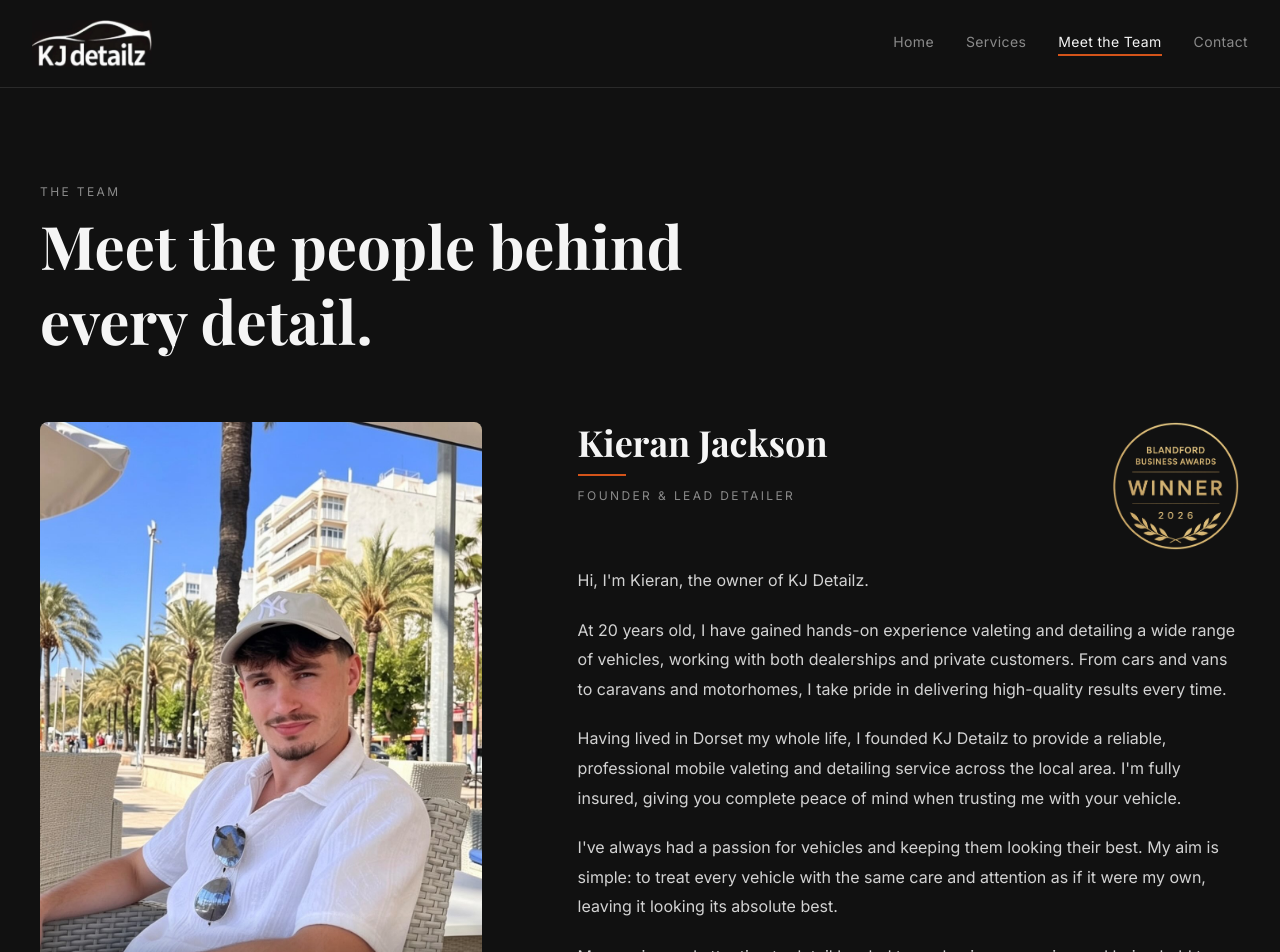
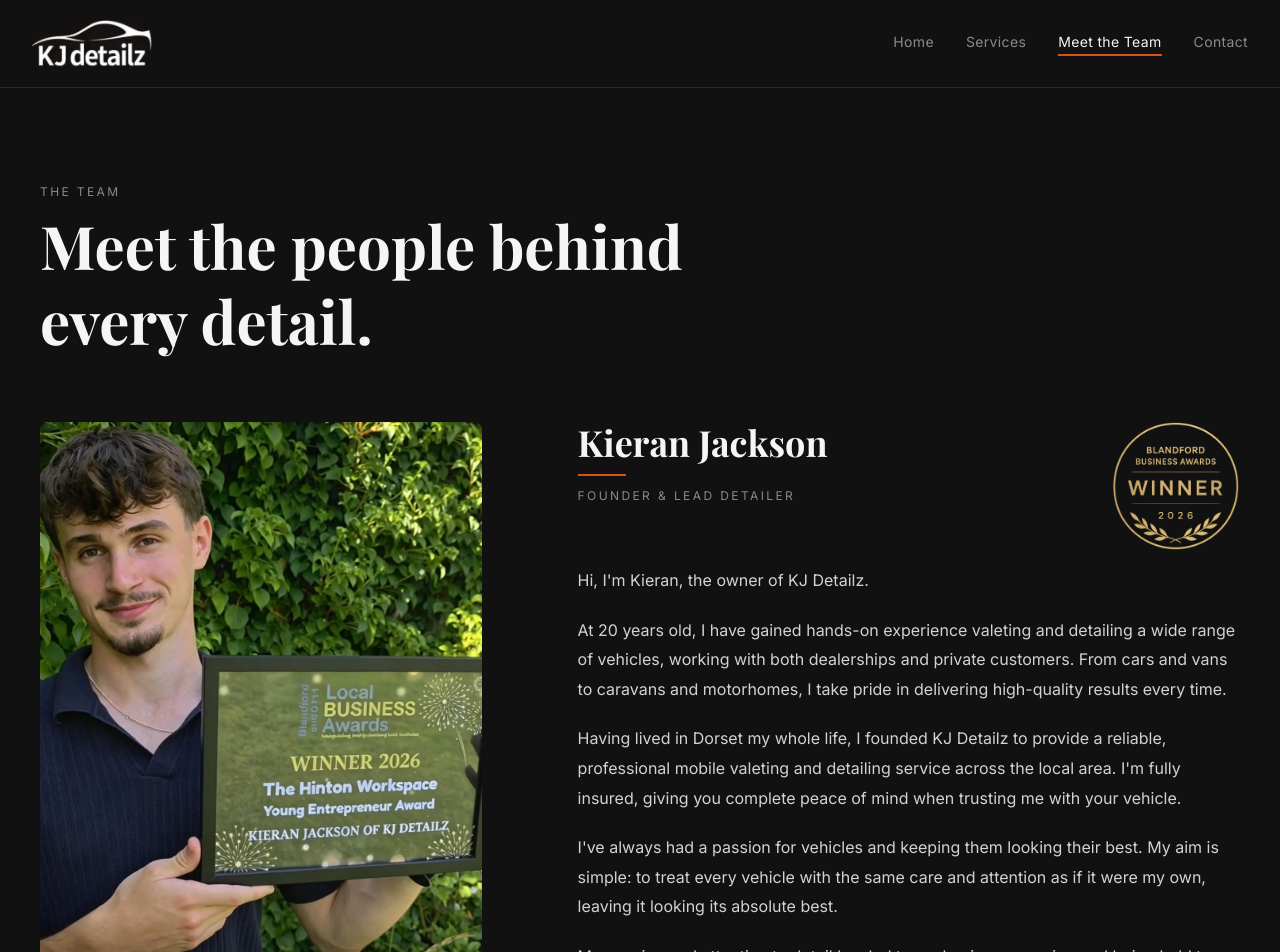
Before and after one commit to 777pxy/KJDetailz, a Next.js app: page /team in a window 1280 px wide. Shown: the top 952 px of the page. Built offline with nearby package versions, Linux system fonts and the light colour scheme.

Commit message:
feat: changed hero founder pic and meet the team pic

```diff
--- a/app/contact/page.tsx
+++ b/app/contact/page.tsx
@@ -13,7 +13,7 @@ const contactMethods = [
     icon: Phone,
     label: "Phone",
     detail: process.env.PHONE_NUMBER ?? "—",
-    sub: "Mon – Sat, 9:00 AM – 6:00 PM",
+    sub: "Mon - Sat, 9:00 AM - 6:00 PM",
     href: `tel:${process.env.PHONE_NUMBER}`,
     cta: "Call now",
   },
--- a/app/page.tsx
+++ b/app/page.tsx
@@ -49,7 +49,7 @@ export default async function Home() {
           className="group relative flex min-h-[50vh] flex-1 flex-col items-center justify-center overflow-hidden bg-[#111111] p-8 transition-all duration-300 hover:brightness-110 md:min-h-0 md:p-12"
         >
           <Image
-            src="/founder_hero_image.jpg"
+            src="/founder_hero_image1.jpg"
             alt=""
             aria-hidden="true"
             fill
@@ -57,7 +57,7 @@ export default async function Home() {
             sizes="(max-width: 768px) 100vw, 50vw"
             className="absolute inset-0 object-cover transition-transform duration-700 scale-[1.00] group-hover:scale-[1.05]"
             style={{
-              objectPosition: "center 10%",
+              objectPosition: "center 50%",
               transformOrigin: "center 55%",
             }}
           />
--- a/app/team/page.tsx
+++ b/app/team/page.tsx
@@ -49,13 +49,13 @@ export default function TeamPage() {
               style={{ aspectRatio: "3/4" }}
             >
               <Image
-                src="/founder_image.jpg"
+                src="/founder_hero_image.jpg"
                 alt="Kieran Jackson"
                 fill
                 sizes="(max-width: 768px) 100vw, 400px"
                 className="object-cover transition-transform duration-500 scale-[1.05] group-hover:scale-[1.1]"
                 style={{
-                  objectPosition: "center 8%",
+                  objectPosition: "center 0%",
                   transformOrigin: "center 30%",
                 }}
                 loading="eager"
```
